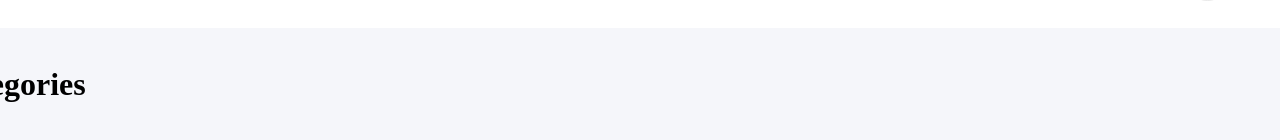
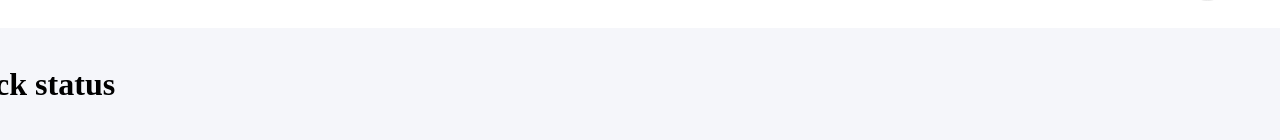
Before and after one commit to carreraprogrammer/bookstore, a React (Create React App) app: page /categories in a window 1280 px wide. Shown: the part 216-356 px from the top of the page. Built offline with nearby package versions, Linux system fonts and the light colour scheme.

Commit message:
Change Category for Check Status

```diff
--- a/src/Pages/Categories.js
+++ b/src/Pages/Categories.js
@@ -1,5 +1,5 @@
 const Categories = () => (
-  <h1>Categories</h1>
+  <h1>Check status</h1>
 );
 
 export default Categories;
```
